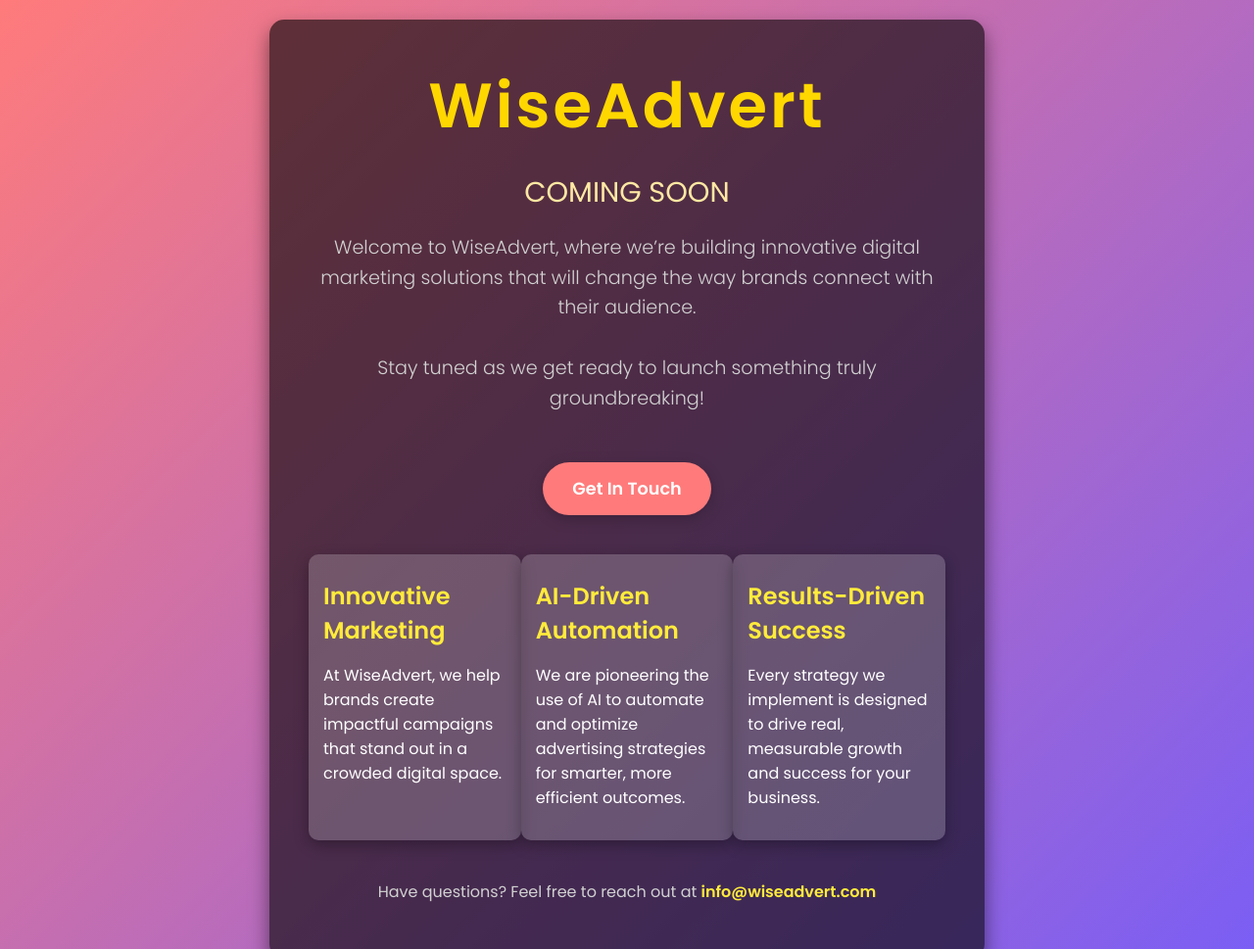
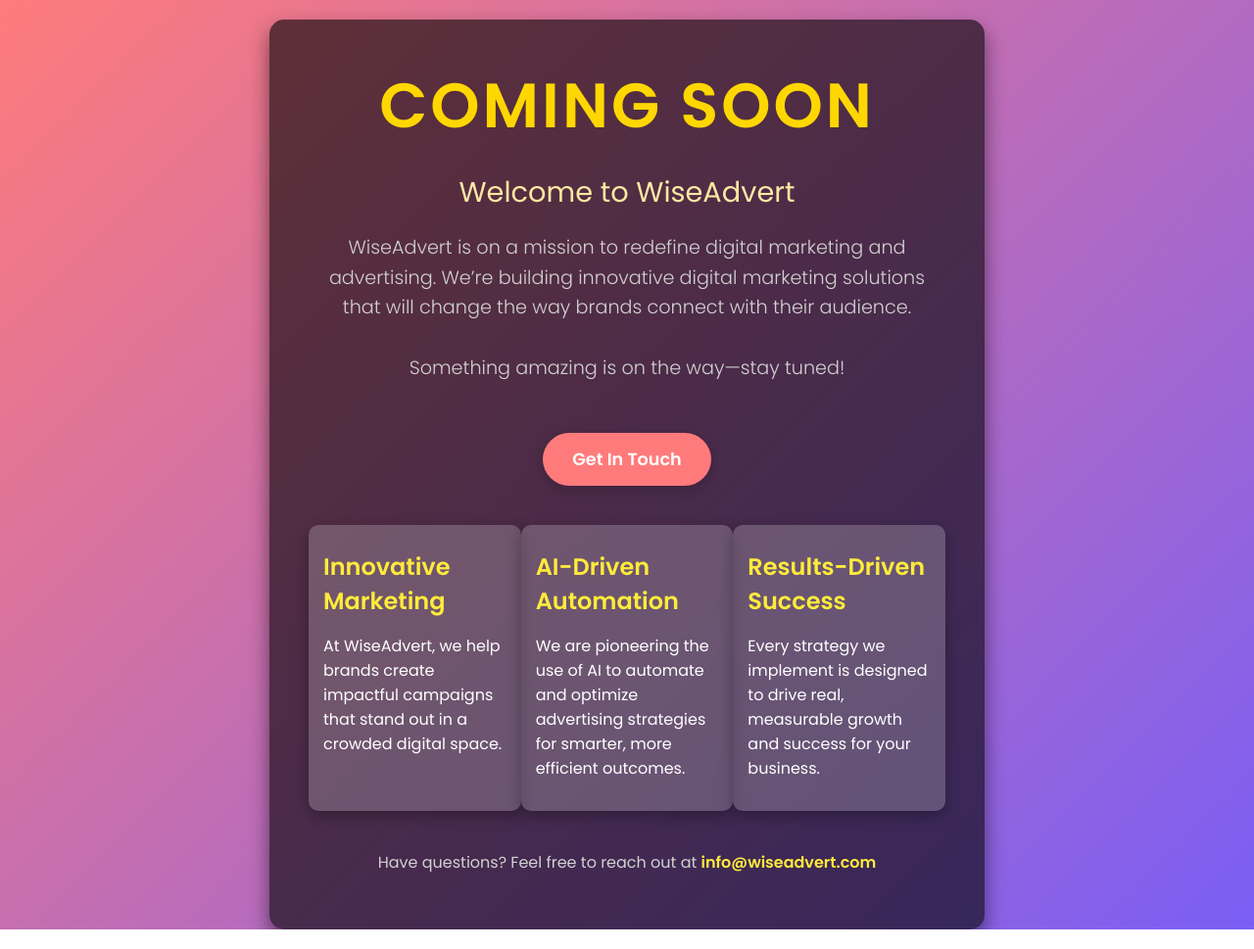
Before and after one commit to vchatrola/wiseadvert.github.io, a plain HTML site: page index.html in a window 1280 px wide. Shown: the top 969 px of the page at 98% size. Drawn offline with Linux system fonts and the light colour scheme.

Commit message:
Update index.html

```diff
--- a/index.html
+++ b/index.html
@@ -144,16 +144,16 @@
 </head>
 <body>
     <div class="container">
-        <h1 class="title">WiseAdvert</h1>
-        <p class="subtitle">COMING SOON</p>
+        <h1 class="title">COMING SOON</h1>
+        <p class="subtitle">Welcome to WiseAdvert</p>
         <p class="description">
-            Welcome to WiseAdvert, where we’re building innovative digital marketing solutions that will change the way brands connect with their audience.
+            WiseAdvert is on a mission to redefine digital marketing and advertising. We’re building innovative digital marketing solutions that will change the way brands connect with their audience.
             <br><br>
-            Stay tuned as we get ready to launch something truly groundbreaking!
+            Something amazing is on the way—stay tuned!
         </p>
 
         <div class="cta">
-            <a href="mailto:info@wiseadvert.com">Get In Touch</a>
+            <a href="mailto:info.wiseadvert@gmail.com">Get In Touch</a>
         </div>
 
         <div class="features">
```
